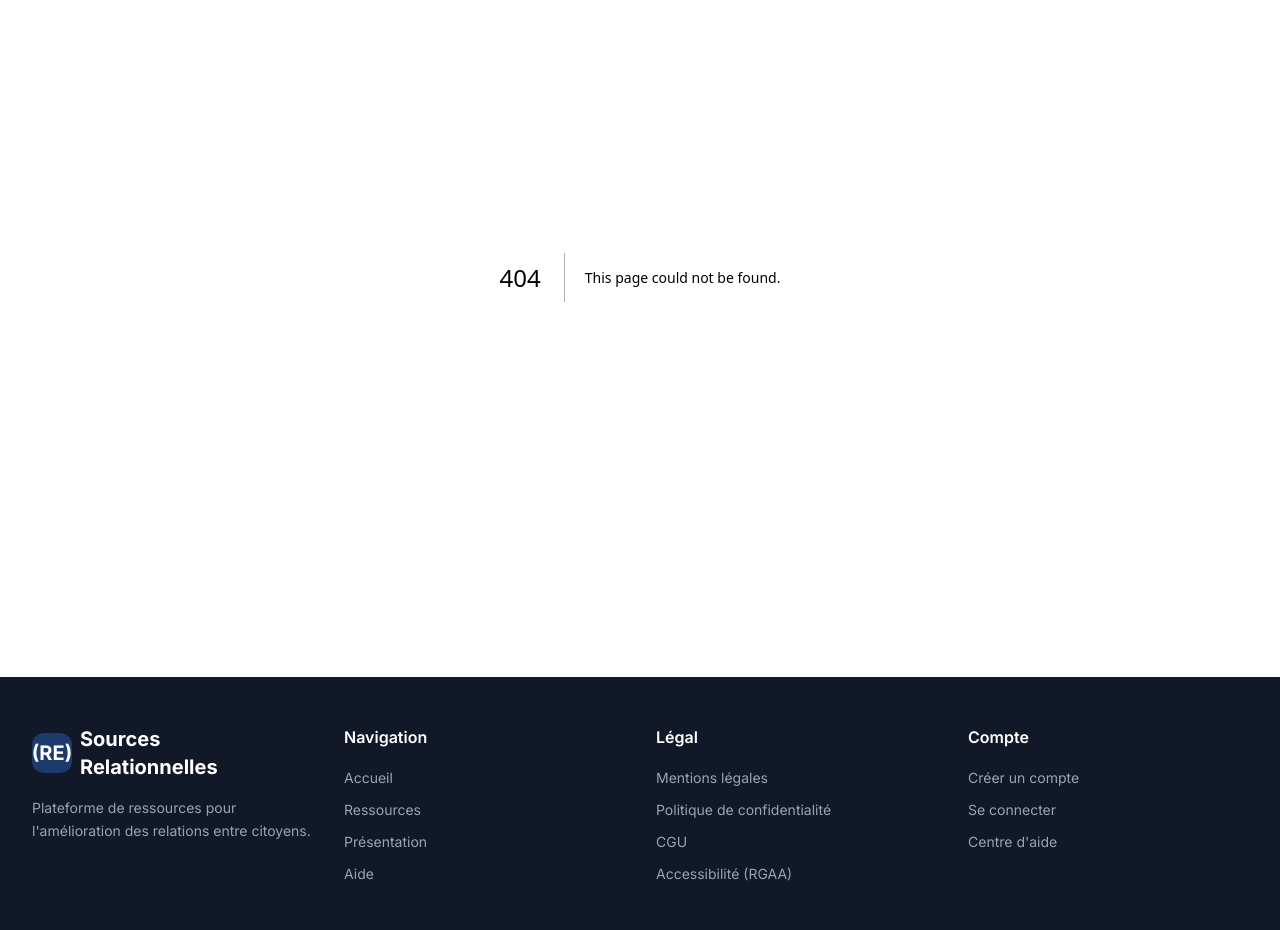
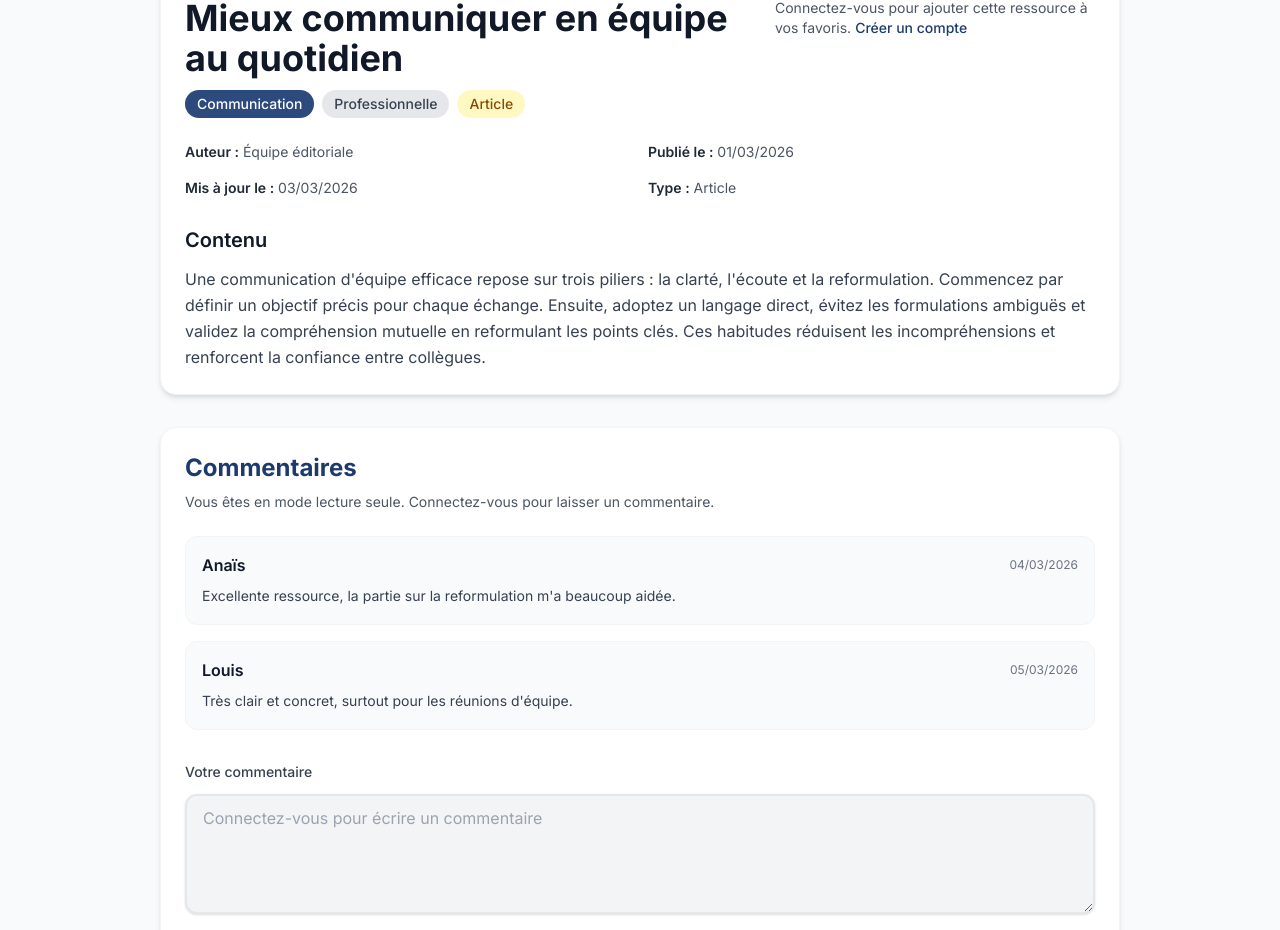
Before and after one commit to cesi-2025/grp2-ressources-relationnelles, a Next.js app in the folder apps/web/: page /ressources/1 in a window 1280 px wide. Before the commit this address had no page. Shown: the part 187-1117 px from the top of the page. Built offline with nearby package versions, Linux system fonts and the light colour scheme.

Commit message:
feat(web): add /ressources/[id] detail page with comments and favorites

```diff
--- /dev/null
+++ b/apps/web/src/app/ressources/[id]/page.tsx
@@ -0,0 +1,156 @@
+"use client";
+
+import Link from "next/link";
+import { useMemo, useState } from "react";
+import { useParams, useSearchParams } from "next/navigation";
+import Badge from "@/components/ui/Badge";
+import Button from "@/components/ui/Button";
+import Card from "@/components/ui/Card";
+import { getCommentsByResourceId, getResourceById } from "@/data/resources";
+
+function getCategoryVariant(category: string): "primary" | "secondary" | "accent" {
+  if (category === "Communication" || category === "Gestion des conflits") {
+    return "primary";
+  }
+  if (category === "Écoute active" || category === "Intelligence émotionnelle") {
+    return "secondary";
+  }
+  return "accent";
+}
+
+export default function ResourceDetailPage() {
+  const params = useParams<{ id: string }>();
+  const searchParams = useSearchParams();
+  const [isFavorite, setIsFavorite] = useState(false);
+
+  const resourceId = Number(params.id);
+  const isLoggedIn = searchParams.get("connected") === "1";
+
+  const resource = useMemo(() => getResourceById(resourceId), [resourceId]);
+  const comments = useMemo(() => getCommentsByResourceId(resourceId), [resourceId]);
+
+  if (!resource) {
+    return (
+      <div className="bg-gray-50 min-h-screen py-14">
+        <div className="max-w-3xl mx-auto px-4 sm:px-6 lg:px-8">
+          <Card>
+            <h1 className="text-2xl font-bold text-primary mb-2">Ressource introuvable</h1>
+            <p className="text-gray-600 mb-5">La ressource demandée n&apos;existe pas ou n&apos;est plus disponible.</p>
+            <Link href="/ressources">
+              <Button variant="outline">Retour à la liste des ressources</Button>
+            </Link>
+          </Card>
+        </div>
+      </div>
+    );
+  }
+
+  const categoryVariant = getCategoryVariant(resource.category);
+
+  return (
+    <div className="bg-gray-50 min-h-screen py-12">
+      <div className="max-w-5xl mx-auto px-4 sm:px-6 lg:px-8">
+        <div className="mb-6">
+          <Link href="/ressources" className="text-sm font-medium text-primary hover:underline">
+            ← Retour aux ressources
+          </Link>
+        </div>
+
+        <Card className="mb-8">
+          <div className="flex flex-col md:flex-row md:items-start md:justify-between gap-5 mb-6">
+            <div>
+              <h1 className="text-3xl md:text-4xl font-bold text-gray-900 mb-3">{resource.title}</h1>
+              <div className="flex flex-wrap gap-2">
+                <Badge variant={categoryVariant}>{resource.category}</Badge>
+                <Badge variant="gray">{resource.relationType}</Badge>
+                <Badge variant="warning">{resource.resourceType}</Badge>
+              </div>
+            </div>
+
+            {isLoggedIn ? (
+              <Button
+                variant={isFavorite ? "secondary" : "outline"}
+                onClick={() => setIsFavorite((previous) => !previous)}
+              >
+                {isFavorite ? "★ Retiré des favoris" : "☆ Ajouter aux favoris"}
+              </Button>
+            ) : (
+              <p className="text-sm text-gray-600 md:max-w-xs">
+                Connectez-vous pour ajouter cette ressource à vos favoris.
+                <Link href="/auth/inscription" className="text-primary font-medium hover:underline ml-1">
+                  Créer un compte
+                </Link>
+              </p>
+            )}
+          </div>
+
+          <div className="grid grid-cols-1 sm:grid-cols-2 gap-4 text-sm text-gray-600 mb-7">
+            <div>
+              <span className="font-semibold text-gray-800">Auteur :</span> {resource.author}
+            </div>
+            <div>
+              <span className="font-semibold text-gray-800">Publié le :</span>{" "}
+              {new Date(resource.createdAt).toLocaleDateString("fr-FR")}
+            </div>
+            <div>
+              <span className="font-semibold text-gray-800">Mis à jour le :</span>{" "}
+              {new Date(resource.updatedAt).toLocaleDateString("fr-FR")}
+            </div>
+            <div>
+              <span className="font-semibold text-gray-800">Type :</span> {resource.resourceType}
+            </div>
+          </div>
+
+          <div className="prose prose-gray max-w-none">
+            <h2 className="text-xl font-semibold text-gray-900 mb-3">Contenu</h2>
+            <p className="text-gray-700 leading-relaxed">{resource.content}</p>
+          </div>
+        </Card>
+
+        <Card>
+          <h2 className="text-2xl font-bold text-primary mb-2">Commentaires</h2>
+          {!isLoggedIn && (
+            <p className="text-sm text-gray-600 mb-6">
+              Vous êtes en mode lecture seule. Connectez-vous pour laisser un commentaire.
+            </p>
+          )}
+
+          <div className="space-y-4 mb-8">
+            {comments.length === 0 ? (
+              <p className="text-gray-600">Aucun commentaire pour cette ressource.</p>
+            ) : (
+              comments.map((comment) => (
+                <div key={comment.id} className="bg-gray-50 border border-gray-100 rounded-lg p-4">
+                  <div className="flex items-center justify-between mb-2">
+                    <p className="font-semibold text-gray-900">{comment.author}</p>
+                    <p className="text-xs text-gray-500">
+                      {new Date(comment.createdAt).toLocaleDateString("fr-FR")}
+                    </p>
+                  </div>
+                  <p className="text-gray-700 text-sm leading-relaxed">{comment.message}</p>
+                </div>
+              ))
+            )}
+          </div>
+
+          <div className="space-y-3">
+            <label className="block text-sm font-medium text-gray-700">Votre commentaire</label>
+            <textarea
+              rows={4}
+              disabled={!isLoggedIn}
+              className="w-full px-4 py-2.5 bg-white border-2 border-gray-200 rounded-lg text-gray-900 placeholder:text-gray-400 focus:outline-none focus:ring-2 focus:ring-primary focus:border-transparent transition-all duration-200 shadow-sm disabled:bg-gray-100 disabled:text-gray-500"
+              placeholder={
+                isLoggedIn
+                  ? "Écrivez votre commentaire..."
+                  : "Connectez-vous pour écrire un commentaire"
+              }
+            ></textarea>
+            <Button variant="primary" disabled={!isLoggedIn}>
+              Publier le commentaire
+            </Button>
+          </div>
+        </Card>
+      </div>
+    </div>
+  );
+}
```
